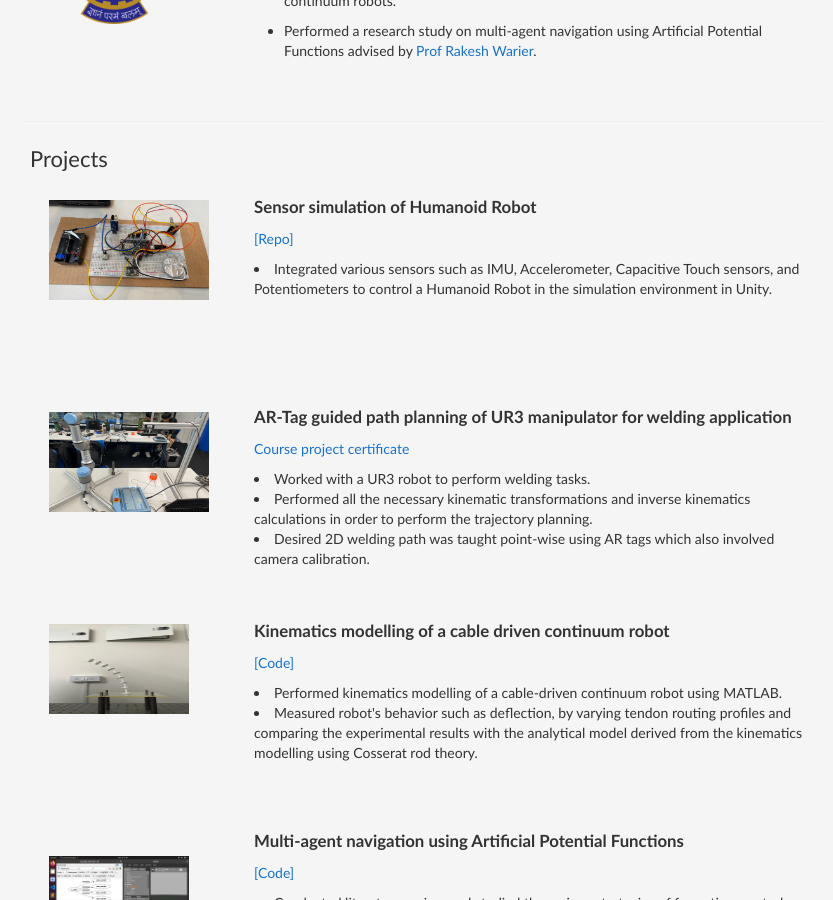
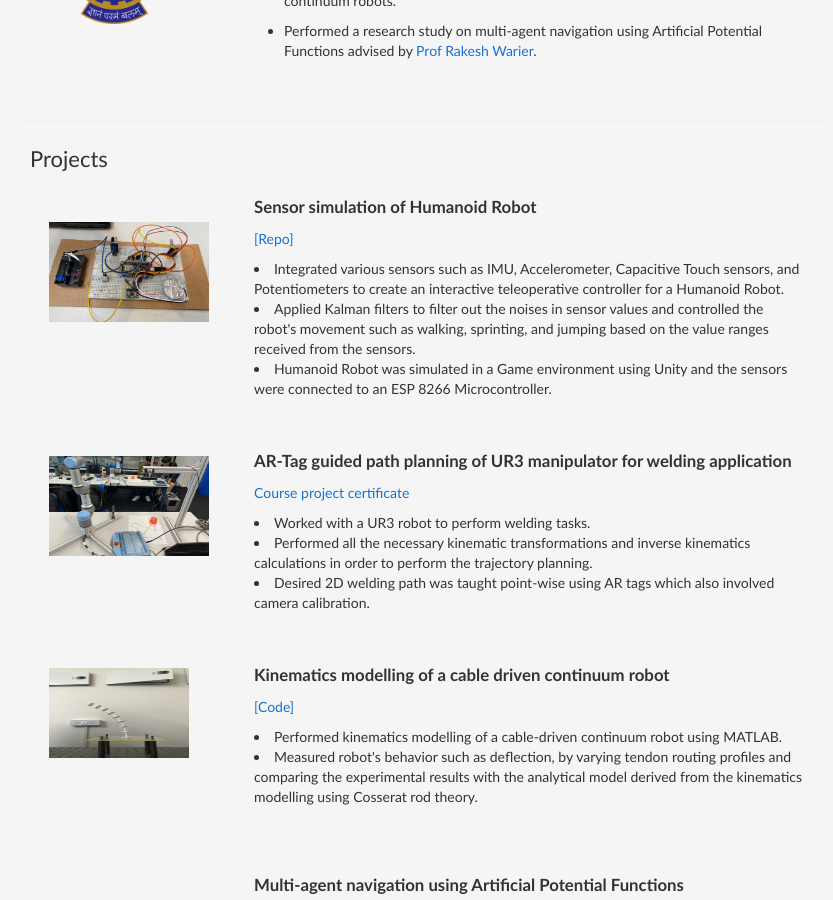
Before and after one commit to AshwinC313/AshwinC313.github.io, a Jekyll site: the page index.html, which Jekyll copies as it is, in a window 1280 px wide and 900 px high, scrolled down 2018 px. Shown: the whole window, without its empty margins (216-1049 px from the left). Built offline with Jekyll 4.4.1, drawn with Linux system fonts in a browser that asks for light colours.

Commit message:
Update index.html

```diff
--- a/index.html
+++ b/index.html
@@ -495,7 +495,9 @@
                                             <a href="https://github.com/AshwinC313/Sensor_simulation_of_humanoid_robot"
                                                 alt="GitHub repo of the course project">[Repo]</a>
                                         </p>
-                                        <li>Integrated various sensors such as IMU, Accelerometer, Capacitive Touch sensors, and Potentiometers to control a Humanoid Robot in the simulation environment in Unity.</li>
+                                        <li>Integrated various sensors such as IMU, Accelerometer, Capacitive Touch sensors, and Potentiometers to create an interactive teleoperative controller for a Humanoid Robot.</li>
+                                        <li>Applied Kalman filters to filter out the noises in sensor values and controlled the robot's movement such as walking, sprinting, and jumping based on the value ranges received from the sensors.</li>
+                                        <li>Humanoid Robot was simulated in a Game environment using Unity and the sensors were connected to an ESP 8266 Microcontroller.</li>
                                         </p>
                                     </td>
                                 </tr>
```
